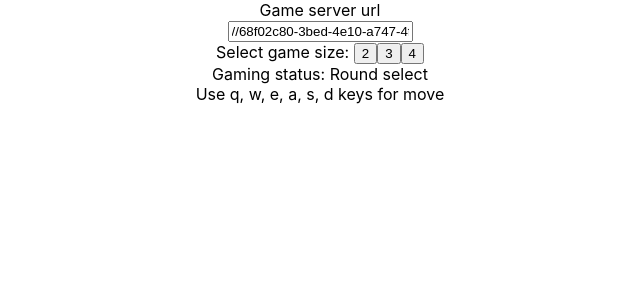
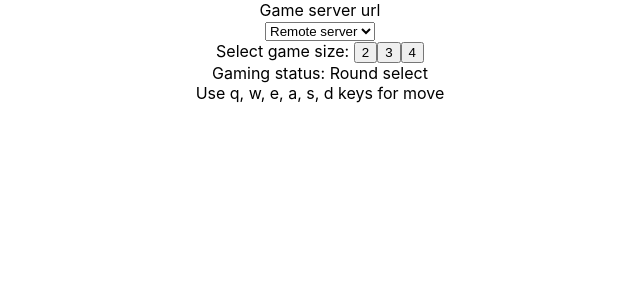
Before and after one commit to uladzislauy/hexagon, a React (Create React App) app: page / in a window 1280 px wide. Shown: the top 300 px of the page, without its empty margins (320-960 px from the left). Built offline with nearby package versions, Linux system fonts and the light colour scheme.

Commit message:
Add dropdown for server host

```diff
--- a/src/App.tsx
+++ b/src/App.tsx
@@ -1,13 +1,13 @@
 import React, {useCallback, useEffect, useState} from 'react';
 import './App.css';
-import {beHost, createGameApiConnector, getGameApiConnector} from './utils/GameApiConnector';
+import {createGameApiConnector, getGameApiConnector} from './utils/GameApiConnector';
 import {ServerHost} from "./components/ServerHost";
 import {BaseGrid, CellSize, FilledGrid, Point} from "./types";
 import {Grid} from "./components/Grid/Grid";
 import {GameStatus} from "./components/GameStatus";
 import {GameSizeSelector} from "./components/GameSizeSelector";
 import {GameHelp} from "./components/GameHelp";
-import {DefaultGameSize, GameStatuses, LayoutWidth} from "./consts";
+import {BeHost, DefaultGameSize, GameStatuses, LayoutWidth} from "./consts";
 import {
     buildBaseGrid,
     calculateCellCornerPoints,
@@ -18,7 +18,7 @@ import {calculatePointsOnDirection, getUpdatedGameGrid} from "./utils/GameCalcul
 import {getDirectionByKey} from "./helpers/KeyboardHandler";
 
 function App(): JSX.Element {
-    const [hostAddress, setAddress] = useState(beHost);
+    const [hostAddress, setAddress] = useState(BeHost);
     const [gameStatus, changeGameStatus] = useState<GameStatuses>(GameStatuses.RoundSelect);
     const [gameSize, setGameSize] = useState(DefaultGameSize);
     const [cellSize, setCellSize] = useState<CellSize>({width: 0, height: 0});
@@ -90,7 +90,7 @@ function App(): JSX.Element {
         <div className="App">
             <div>
                 <div>Game server url</div>
-                <ServerHost serverHost={hostAddress} setServerHost={setAddress}/>
+                <ServerHost setServerHost={setAddress}/>
                 <GameSizeSelector selectedSize={gameSize} setSelectedSize={setGameSize}/>
             </div>
             <Grid cellSize={cellSize} baseGrid={baseGrid}/>
--- a/src/components/ServerHost.tsx
+++ b/src/components/ServerHost.tsx
@@ -1,14 +1,18 @@
 import React from "react";
+import {BeHost} from "../consts";
 
 interface ServerHostProps {
-    serverHost: string;
     setServerHost: (serverAddress: string) => void;
 }
 
-export const ServerHost: React.FC<ServerHostProps> = ({serverHost, setServerHost}) => {
-    const onChange = (evt: React.FormEvent<HTMLInputElement>) => {
+export const ServerHost: React.FC<ServerHostProps> = ({setServerHost}) => {
+    const onChange = (evt: React.FormEvent<HTMLSelectElement>) => {
+        console.log("current host: " + evt.currentTarget.value);
         setServerHost(evt.currentTarget.value);
     }
 
-    return <input type="text" value={serverHost} onChange={onChange}></input>
+    return <select id="url-server" onChange={onChange}>
+        <option id="remote" value={BeHost}>Remote server</option>
+        <option id="localhost" value="http://localhost:13337/">Local server</option>
+    </select>
 };
--- a/src/consts.ts
+++ b/src/consts.ts
@@ -13,6 +13,8 @@ export const LayoutWidth = 650;
 export const DefaultGameSize = 0;
 
 export const GameHelpText = "Use q, w, e, a, s, d keys for move";
+
+export const BeHost = "//68f02c80-3bed-4e10-a747-4ff774ae905a.pub.instances.scw.cloud";
 
 export enum Directions {
     UP = "KeyW",
--- a/src/utils/GameApiConnector.ts
+++ b/src/utils/GameApiConnector.ts
@@ -1,6 +1,4 @@
 import axios, {AxiosInstance} from "axios";
-
-export const beHost = "//68f02c80-3bed-4e10-a747-4ff774ae905a.pub.instances.scw.cloud";
 
 let gameApiConnector: AxiosInstance;
 
```
